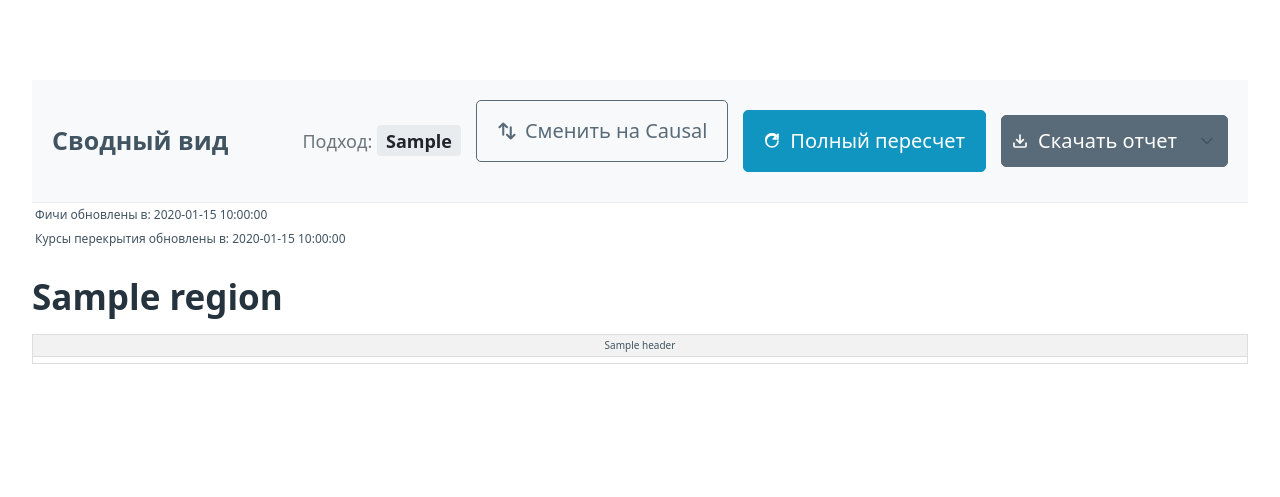
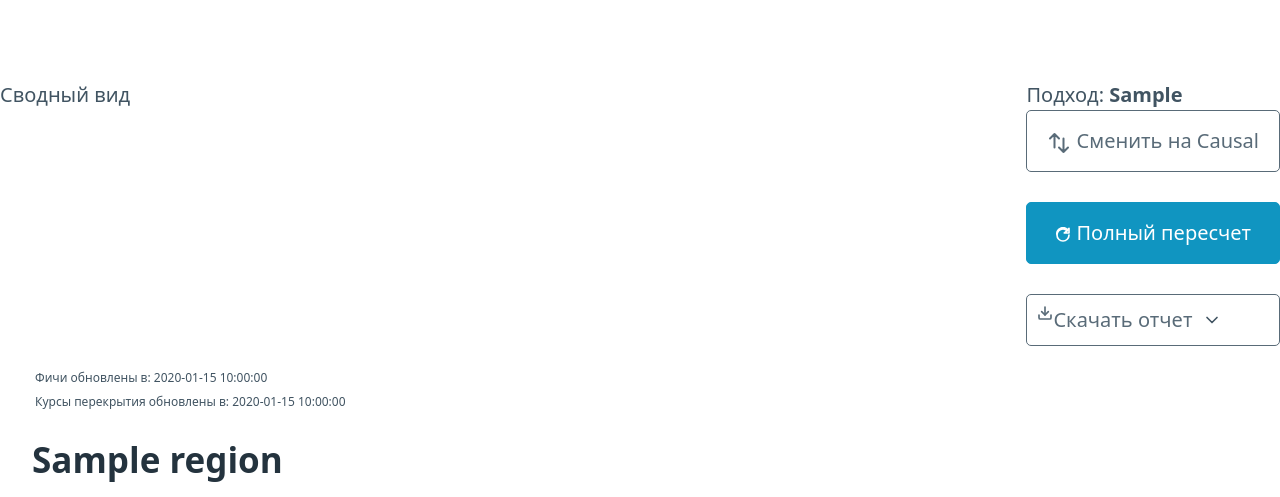
Before and after one commit to amstel1/elasticity, a FastAPI app: template templates/list.html in a window 1280 px wide. Shown: the top 497 px of the page. Run offline with FastAPI, Linux system fonts and the light colour scheme; the template is opened without the code that fills it: most values are stand-ins (such as "Sample title", 1, 10 or a date in 2020); lists and menus that the app fills with data are empty.

Commit message:
Update list.html

```diff
--- a/templates/list.html
+++ b/templates/list.html
@@ -5,8 +5,8 @@
     <meta charset="UTF-8">
     <meta name="viewport" content="width=device-width, initial-scale=1.0">
     <title>Эластичность курса - свод</title>
+        <link rel="stylesheet" href="{{ url_for('static', path='custom_.css') }}">
     <link rel="stylesheet" href="{{ url_for('static', path='pico.css') }}">
-    <link rel="stylesheet" href="{{ url_for('static', path='custom.css') }}">
 </head>
 <body>
     <main>
@@ -19,8 +19,9 @@
                         <span>Подход:</span>
                         <strong>{{ model_type }}</strong>
                     </div>
+                    <div class="button-group">
                         <form action="change-model-type" method="post">
-                        <button type="submit" class="secondary outline btn-switcher">
+                            <button type="submit" class="secondary outline nav-button">
                                 <svg xmlns="http://www.w3.org/2000/svg" width="24" height="24" viewBox="0 0 24 24" fill="none" stroke="currentColor" stroke-width="2" stroke-linecap="round" stroke-linejoin="round">
                                     <path d="M3 7.5L7.5 3m0 0L12 7.5M7.5 3v13.5m13.5 0L16.5 21m0 0L12 16.5m4.5 4.5V7.5"/>
                                 </svg>
@@ -31,7 +32,6 @@
                                 {% endif %}
                             </button>
                         </form>
-
                         <form action="/" method="get">
                             <input type="hidden" name="action" value="press">
                             <button type="submit" class="nav-button">
@@ -40,7 +40,7 @@
                             </button>
                         </form>
                         <details role="list" class="nav-dropdown">
-                        <summary role="button" class="secondary nav-button">
+                            <summary role="button" class="outline secondary nav-button">
                                 <svg xmlns="http://www.w3.org/2000/svg" width="16" height="16" viewBox="0 0 24 24" fill="none" stroke="currentColor" stroke-width="2.5" stroke-linecap="round" stroke-linejoin="round"><path d="M21 15v4a2 2 0 0 1-2 2H5a2 2 0 0 1-2-2v-4"/><polyline points="7 10 12 15 17 10"/><line x1="12" y1="15" x2="12" y2="3"/></svg>
                                 Скачать отчет
                             </summary>
@@ -49,6 +49,7 @@
                                 <li><a href="/download/file_long" download="long__usd_eur_rub.xlsx">Полный отчет</a></li>
                             </ul>
                         </details>
+                    </div>
                 </div>
         </nav>
         <div>
```
Lines whose indentation alone changed are shown as unchanged.
